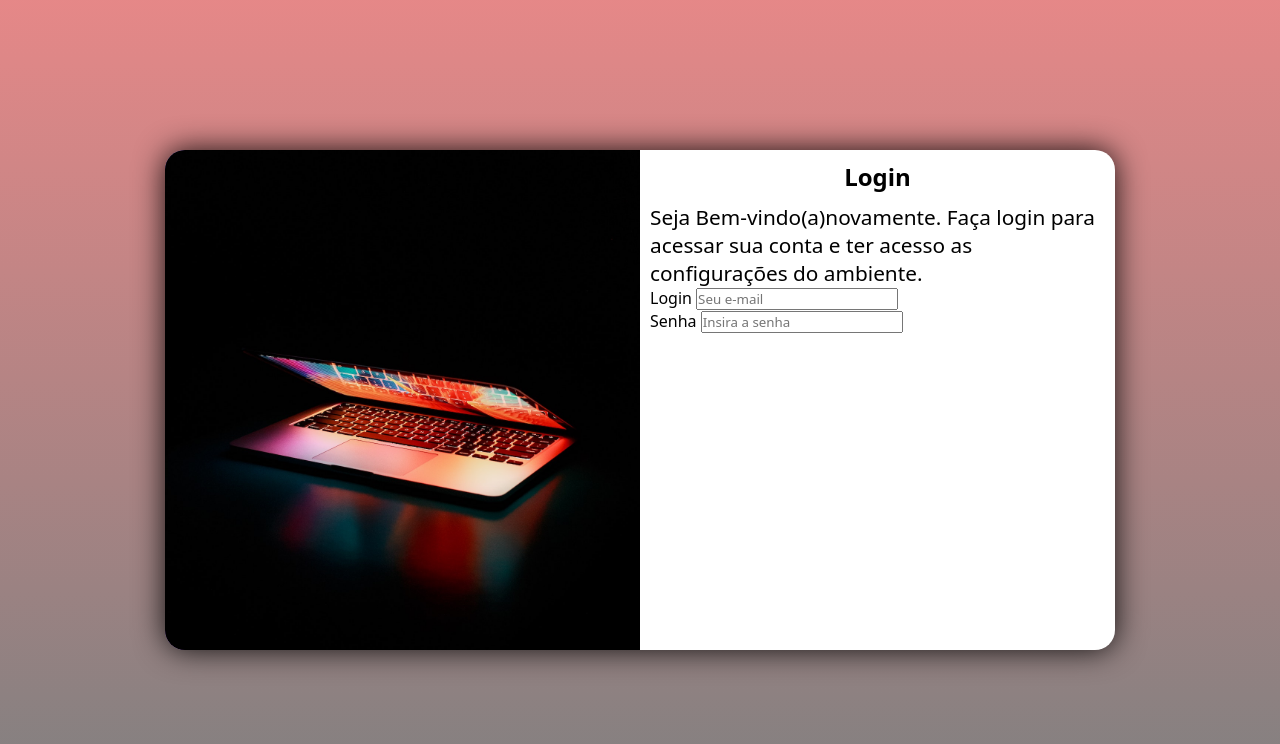
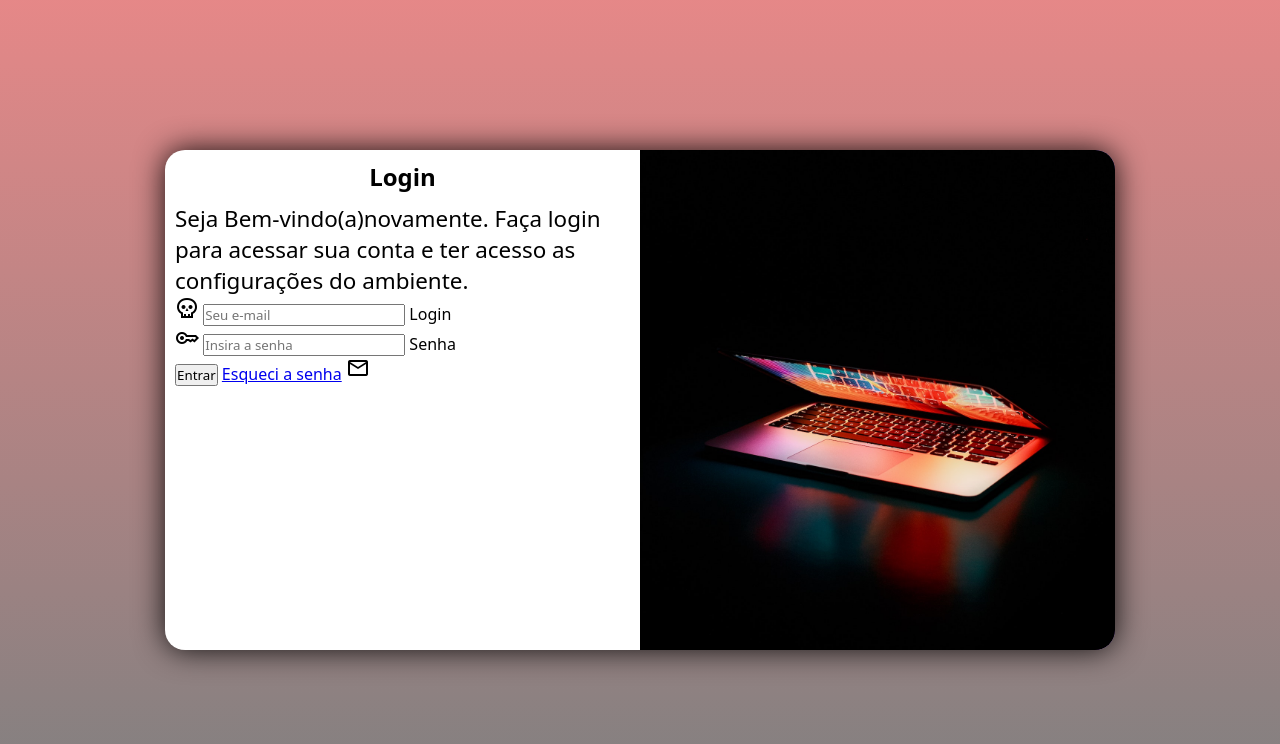
Before and after one commit to fafermax/projeto-login, a plain HTML site: page index.html in a window 1280 px wide. Drawn offline with nearby package versions, Linux system fonts and the light colour scheme.

Commit message:
Adicionei o formulario

```diff
--- a/estilos/media-query.css
+++ b/estilos/media-query.css
@@ -33,15 +33,15 @@
 
     }
     section#login > div#imagem {
-        float: left;
+        float: right;
         width: 50%;
         height: 100%;
     }
     section#login > div#formulario {
-        float: right;
+        float: left;
         width: 50%;
     }
     div#formulario > p {
-        font-size: 1.3em;
+        font-size: 1.4em;
     }
 }
--- a/index.html
+++ b/index.html
@@ -5,6 +5,7 @@
     <meta http-equiv="X-UA-Compatible" content="IE=edge">
     <meta name="viewport" content="width=device-width, initial-scale=1.0">
     <title>Tela de Login</title>
+    <link rel="stylesheet" href="https://fonts.googleapis.com/css2?family=Material+Symbols+Outlined:opsz,wght,FILL,GRAD@20..48,100..700,0..1,-50..200" />
     <link rel="stylesheet" href="estilos/style.css">
     <link rel="stylesheet" href="estilos/media-query.css">
 </head>
@@ -17,15 +18,23 @@
             <div id="formulario">
                 <h1>Login</h1>
                 <p>Seja Bem-vindo(a)novamente. Faça login para acessar sua conta e ter acesso as configurações do ambiente.</p>
-                <form action="login.php" method="post">
+                <form action="login.php" method="post" autocomplete="on">
                     <div class="campo">
+                        <span class="material-symbols-outlined">
+                            skull
+                        </span>
+                        <input type="email" name="login" id="ilogin" placeholder="Seu e-mail" required autocomplete="email" maxlength="30">
                         <label for="ilogin">Login</label>
-                        <input type="email" name="login" id="ilogin" placeholder="Seu e-mail" required>
                     </div>
                     <div class="campo">
-                        <label for="isenha">Senha</label>
-                        <input type="password" name="senha" id="isenha" placeholder="Insira a senha" required>
+                        <span class="material-symbols-outlined">
+                            key
+                        </span>
+                       <input type="password" name="senha" id="isenha" placeholder="Insira a senha" required autocomplete="current-password" minlength="8" maxlength="20">
+                         <label for="isenha">Senha</label>
                     </div>
+                    <input type="submit" value="Entrar">
+                    <a href="esqueci.html">Esqueci a senha</a> <i class="material-symbols-outlined">mail</i>
                 </form>
 
             </div>
```
